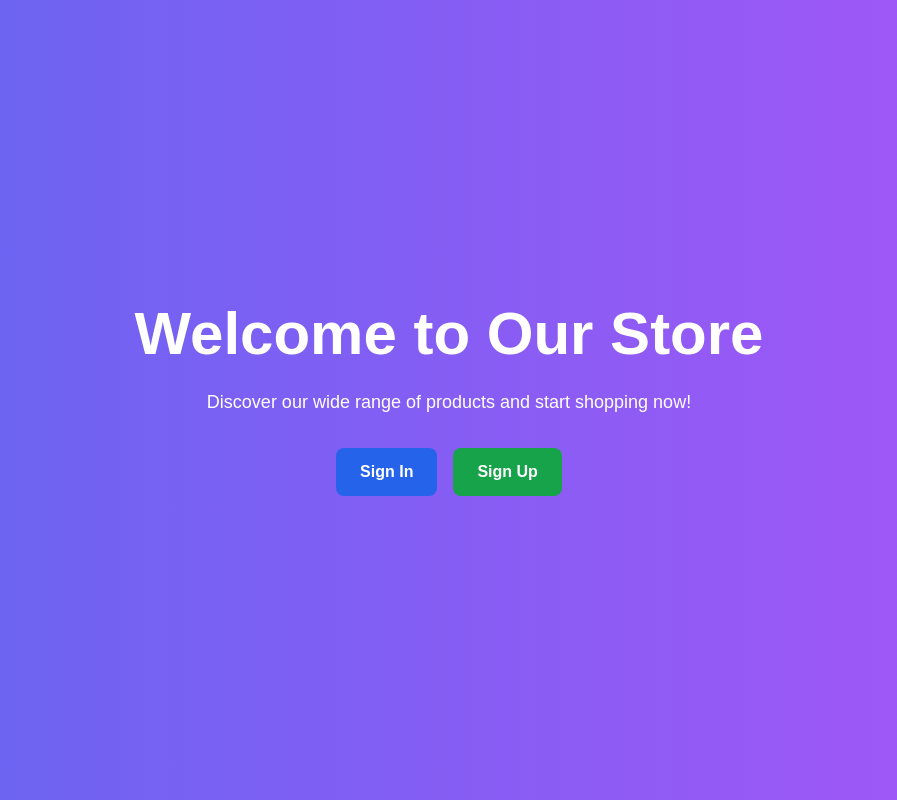
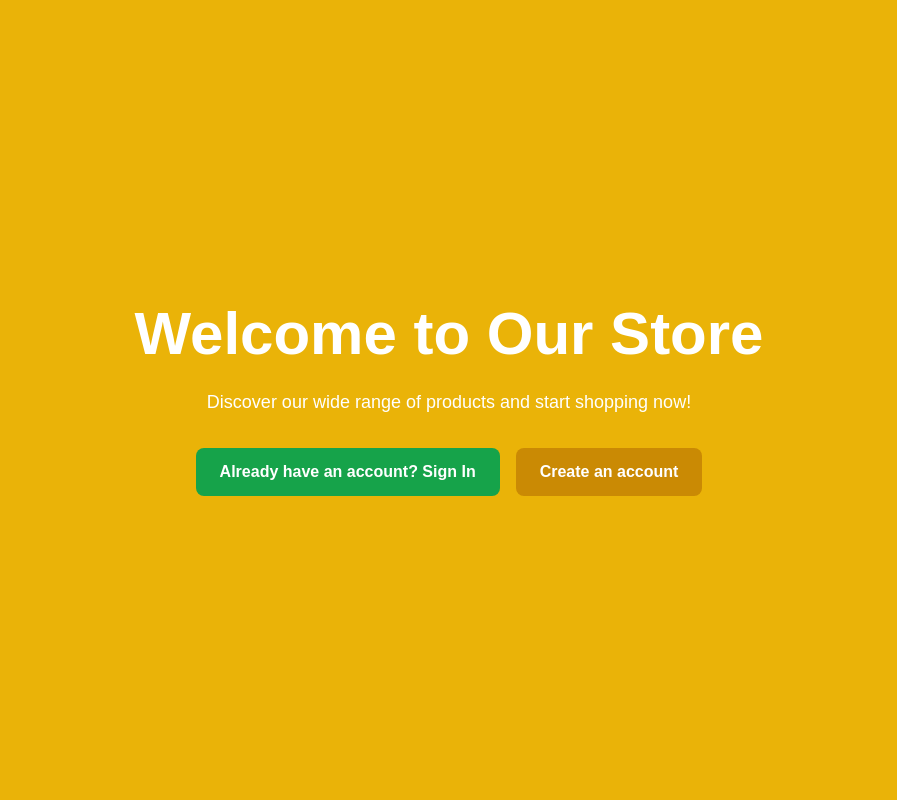
Before and after one commit to Lesuuda/tradeline, a Next.js app in the folder client/: page / in a window 1280 px wide. Shown: the whole page, without its empty margins (191-1088 px from the left). Built offline with nearby package versions, Linux system fonts and the light colour scheme.

Commit message:
core: improved styling for landing page and authentication page. Also added price to cart to enable easy updating of price during updating of cart

```diff
--- a/client/app/auth/page.tsx
+++ b/client/app/auth/page.tsx
@@ -55,7 +55,7 @@ const AuthPage = () => {
 
   return (
     <div className="flex flex-col items-center justify-center min-h-screen bg-gray-100">
-      <h2 className="text-3xl font-semibold mb-6">{mode === 'signup' ? 'Sign Up' : 'Sign In'}</h2>
+      <h2 className="text-3xl font-semibold mb-6 text-gray-700">{mode === 'signup' ? 'Create account' : 'Sign In'}</h2>
 
       {error && <p className="text-red-500 mb-4">{error}</p>}
 
@@ -70,7 +70,7 @@ const AuthPage = () => {
               id="username"
               value={username}
               onChange={(e) => setUsername(e.target.value)}
-              className="mt-1 p-2 w-full border rounded-md"
+              className="mt-1 p-2 w-full border rounded-md text-gray-700"
               required
             />
           </div>
@@ -84,7 +84,7 @@ const AuthPage = () => {
             id="email"
             value={email}
             onChange={(e) => setEmail(e.target.value)}
-            className="mt-1 p-2 w-full border rounded-md"
+            className="mt-1 p-2 w-full border rounded-md text-gray-700"
             required
           />
         </div>
@@ -97,18 +97,18 @@ const AuthPage = () => {
             id="password"
             value={password}
             onChange={(e) => setPassword(e.target.value)}
-            className="mt-1 p-2 w-full border rounded-md"
+            className="mt-1 p-2 w-full border rounded-md text-gray-700"
             required
           />
         </div>
         <button
           type="submit"
           className={`w-full py-2 text-white font-semibold rounded-lg ${
-            loading ? 'bg-gray-400' : 'bg-blue-600 hover:bg-blue-800'
+            loading ? 'bg-gray-400' : 'bg-yellow-600 hover:bg-blue-800'
           }`}
           disabled={loading}
         >
-          {loading ? 'Processing...' : mode === 'signup' ? 'Sign Up' : 'Sign In'}
+          {loading ? 'Processing...' : mode === 'signup' ? 'Create your Tradeline account' : 'Continue'}
         </button>
       </form>
     </div>
--- a/client/app/page.tsx
+++ b/client/app/page.tsx
@@ -6,22 +6,22 @@ const Home = () => {
   const router = useRouter();
 
   return (
-    <div className="flex flex-col items-center justify-center min-h-screen bg-gradient-to-r from-indigo-500 to-purple-500 text-white">
+    <div className="flex flex-col items-center justify-center min-h-screen bg-yellow-500 text-white">
       <h1 className="text-6xl font-bold mb-6">Welcome to Our Store</h1>
       <p className="text-lg mb-8">Discover our wide range of products and start shopping now!</p>
 
       <div className="space-x-4">
         <button
           onClick={() => router.push('/auth?mode=login')}
-          className="px-6 py-3 bg-blue-600 hover:bg-blue-800 text-white font-semibold rounded-lg"
+          className="px-6 py-3 bg-green-600 hover:bg-green-800 text-white font-semibold rounded-lg"
         >
-          Sign In
+          Already have an account? Sign In
         </button>
         <button
           onClick={() => router.push('/auth?mode=signup')}
-          className="px-6 py-3 bg-green-600 hover:bg-green-800 text-white font-semibold rounded-lg"
+          className="px-6 py-3 bg-yellow-600 hover:bg-yellow-700 text-white font-semibold rounded-lg"
         >
-          Sign Up
+          Create an account
         </button>
       </div>
     </div>
```
Also changed, not shown: 1 other file (tests, documents, lock files or other folders).
